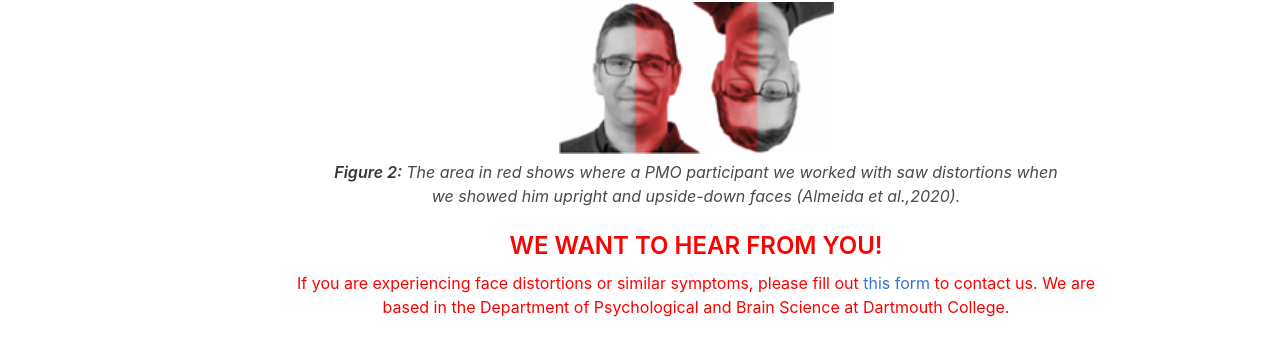
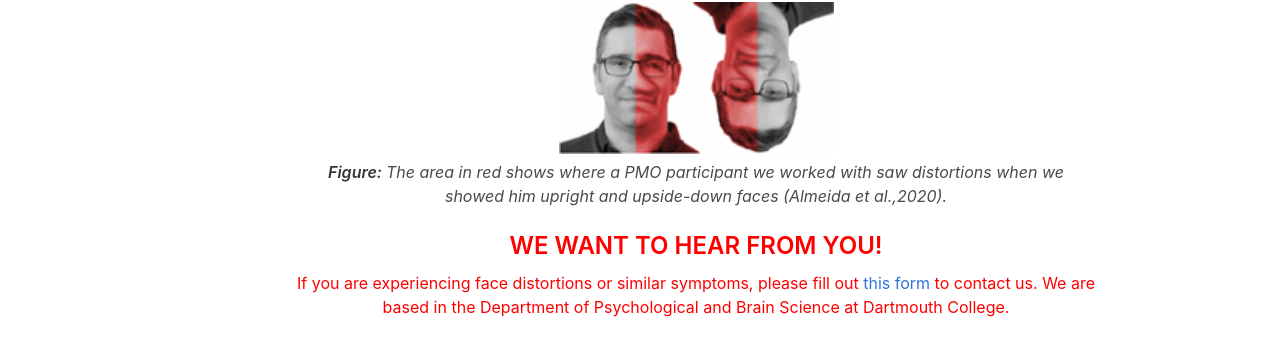
Before and after one commit to ryezyy11/hemiPMO.org, a Jekyll site: the page built from pages/hemipmo/hemipmo.html, in a window 1280 px wide and 1054 px high. Shown: the part 397-752 px from the top of the window. Built offline with Jekyll 4.4.1, drawn with Linux system fonts in a browser that asks for light colours.

Commit message:
Revised figure caption for hemi-pmo page

```diff
--- a/pages/hemipmo/hemipmo.html
+++ b/pages/hemipmo/hemipmo.html
@@ -17,7 +17,7 @@ permalink: /hemipmo/
         <figure>
             <img src="{{ "/assets/images/research/hemipmo.png" | relative_url }}" height="225" width="275" alt="hemi-prosopometamorphopsia">
             <figcaption>
-                <span class="title is-6">Figure 2: </span>The area in red shows where a PMO participant we worked with saw distortions when we showed him upright and upside-down faces (Almeida et al.,2020).
+                <span class="title is-6">Figure: </span>The area in red shows where a PMO participant we worked with saw distortions when we showed him upright and upside-down faces (Almeida et al.,2020).
             </figcaption>
         </figure>
     </article>
```
Also changed, not shown: 1 other file.
